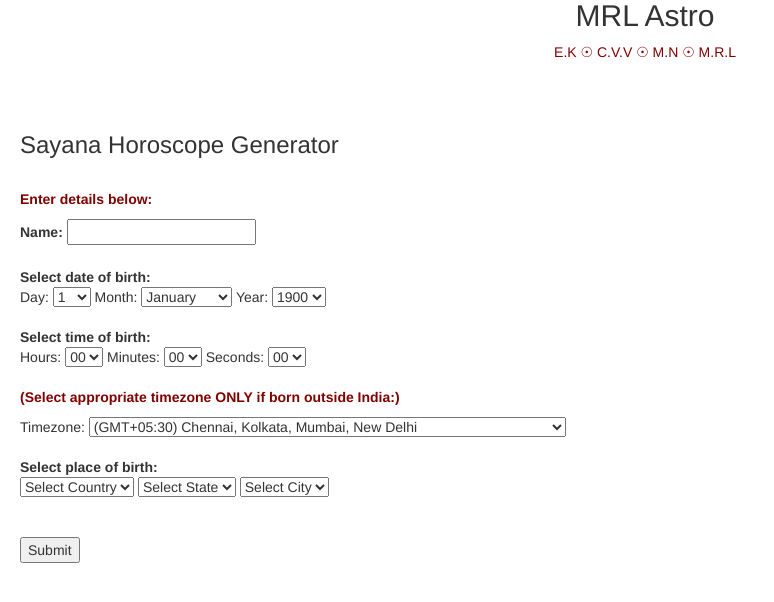
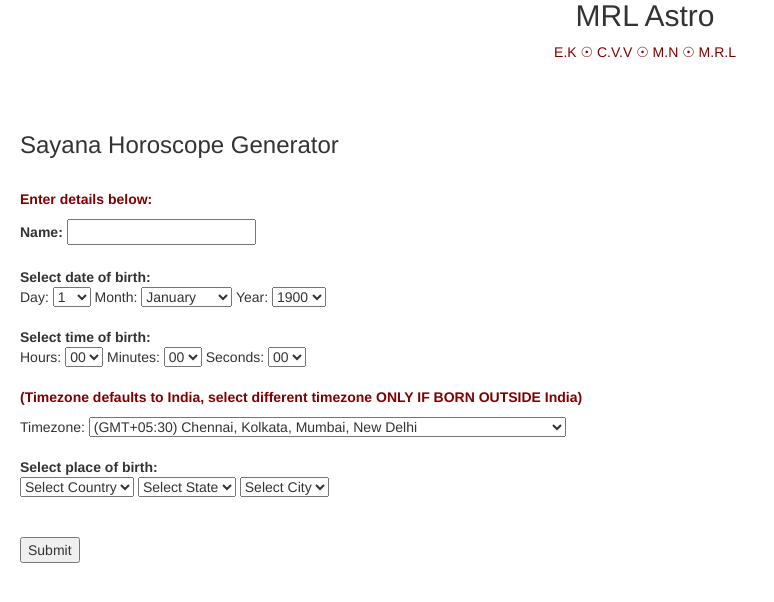
Before and after one commit to krishnakanthpps/MRLAstro, a Flask app: page /horoscope in a window 1280 px wide. Shown: the part 73-675 px from the top of the page, without its empty margins (0-774 px from the left). Run offline with Flask 2, Linux system fonts and the light colour scheme; parts of the project's set-up code (start-up, migrations or seed data) failed here and were passed over; some libraries are stand-ins or nearby versions.

Commit message:
working progressions

```diff
--- a/templates/enter_details.html
+++ b/templates/enter_details.html
@@ -261,7 +261,7 @@ Seconds:
 </select>
 <br>
 <br>
-<p><b>(Select appropriate timezone ONLY if born outside India:)</b></p>
+<p><b>(Timezone defaults to India, select different timezone ONLY IF BORN OUTSIDE India)</b></p>
 Timezone:
 <select id="form_timezone" name="timezone">
   <option value="-12:00">(GMT-12:00) International Date Line West</option>
```
